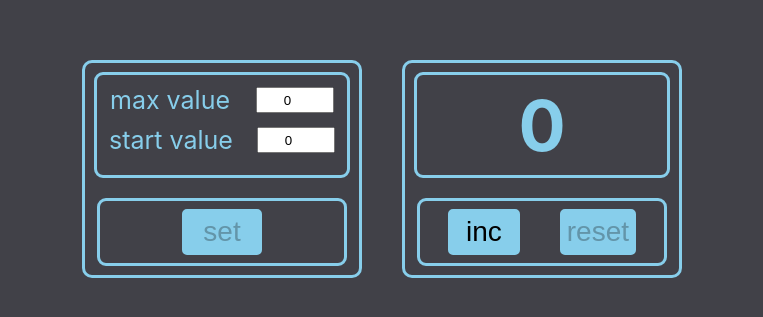
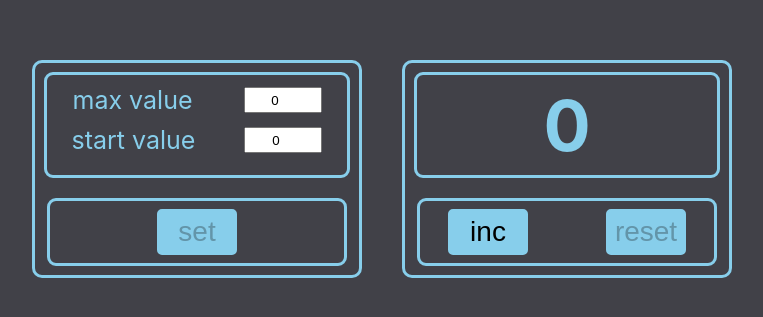
Before and after one commit to webaldar/project-counter, a React (Create React App) app: page / in a window 1280 px wide. Shown: the part 231-548 px from the top of the page, without its empty margins (278-1041 px from the left). Built offline with nearby package versions, Linux system fonts and the light colour scheme.

Commit message:
counter relise 1.3

```diff
--- a/src/App.css
+++ b/src/App.css
@@ -28,7 +28,7 @@
     display: flex;
     flex-direction: column;
     justify-content: center;
-    width: 250px;
+    width: 300px;
     height: 100px;
     background-color: #414148;
     border: 3px solid skyblue;
@@ -45,6 +45,13 @@
     color: skyblue;
 
 }
+.message-style {
+    background-color: #414148;
+    text-align: center;
+    font-size: 20px;
+    font-weight: bold;
+    color: skyblue;
+}
 .message {
     color: skyblue;
     font-size: 25px;
@@ -57,8 +64,18 @@ input {
 .button-wrapper {
     box-sizing: border-box;
     display: flex;
+    justify-content: space-between;
+    width: 300px;
+    background-color: #414148;
+    border: 3px solid skyblue;
+    border-radius: 9px;
+    padding: 8px;
+}
+.set-button-wrapper {
+    box-sizing: border-box;
+    display: flex;
     justify-content: center;
-    width: 250px;
+    width: 300px;
     background-color: #414148;
     border: 3px solid skyblue;
     border-radius: 9px;
--- a/src/App.tsx
+++ b/src/App.tsx
@@ -1,7 +1,6 @@
 import React, {useState} from 'react';
 import './App.css';
 import {Button} from "./components/Button";
-import {Input} from "./components/Input";
 import {FullSet} from "./components/FullSet";
 
 type CounterType = {
@@ -9,10 +8,9 @@ type CounterType = {
     startValue: number
     maxValue: number
 }
+export type changeAndErrorType =  'change' | 'error' | ''
 
 function App() {
-    // let startValue = 0
-    // let maxValue = 1
     let maxCounterStyle: boolean = false
     let resetButtonStyle: boolean = true
 
@@ -22,6 +20,7 @@ function App() {
                     maxValue: 1,
         }
     )
+    const [changeAndError, setChangeAndError] = useState<changeAndErrorType>('')
     const setRange = (sValue: number, mValue: number) => {
         let obj = {
             counter: sValue,
@@ -48,13 +47,18 @@ function App() {
         setCounter({...counter})
     }
 
+
     return (
         <div className="App">
-            <FullSet setRange={setRange}/>
+            <FullSet setRange={setRange} setChangeAndError={setChangeAndError}/>
 
             <div className={'wrapper'}>
                 <div className='counter-wrapper'>
-                    <span className={maxCounterStyle ? 'max-count' : 'counter-style'}>{counter.counter}</span>
+                    { changeAndError == '' && <span className={maxCounterStyle ? 'max-count' : 'counter-style'}>{counter.counter}</span>}
+                    { changeAndError == 'change' && <span className={'message-style'}>Enter values and press 'Set'</span>}
+                    { changeAndError == 'error' && <span className={'message-error-style'}>Incorrect value!!!</span>}
+
+                    {/*<span className={maxCounterStyle ? 'max-count' : 'counter-style'}>{counter.counter}</span>*/}
                 </div>
                 <div className="button-wrapper">
                     <Button title={'inc'} onclick={incrementCount} className={'button'} disabled={maxCounterStyle}/>
--- a/src/components/FullSet.tsx
+++ b/src/components/FullSet.tsx
@@ -1,35 +1,46 @@
 import {useState} from "react";
 import {Input} from "./Input";
 import {Button} from "./Button";
+import {changeAndErrorType} from "../App";
 
 type FullSetProps = {
     setRange: (startValue: number, maxValue: number) => void
+    setChangeAndError: (param: changeAndErrorType) => void
 };
 let buttonDisabled = true
-export const FullSet = ({setRange}: FullSetProps) => {
+export const FullSet = ({setRange, setChangeAndError}: FullSetProps) => {
     const [maxValue, setMaxValue] = useState(0)
     const [startValue, setStartValue] = useState(0)
 
     const onclickHandler = () => {
         setButtonDisabled(true)
+        setChangeAndError('')
         setRange(startValue, maxValue)
     }
     let setButtonDisabled = (status: boolean) => {
         buttonDisabled = status
     }
+    // if(buttonDisabled){
+    //     setChangeAndError('change')
+    // } else {
+    //     setChangeAndError('')
+    // }
+
     return (
         <div className={'wrapper'}>
             <div className='counter-wrapper'>
                 <div className={'flex-wrapper'}>
                     <span className={'message'}>max value</span>
-                    <Input  value={maxValue} type={'number'} setValue={setMaxValue} setButtonDisabled={setButtonDisabled}/>
+                    <Input  value={maxValue} type={'number'} setValue={setMaxValue}
+                            setButtonDisabled={setButtonDisabled} setChangeAndError={setChangeAndError} />
                 </div>
                 <div className={'flex-wrapper'}>
                     <span className={'message'}>start value</span>
-                    <Input value={startValue} type={'number'} setValue={setStartValue} setButtonDisabled={setButtonDisabled}/>
+                    <Input value={startValue} type={'number'} setValue={setStartValue}
+                           setButtonDisabled={setButtonDisabled} setChangeAndError={setChangeAndError}/>
                 </div>
             </div>
-            <div className="button-wrapper">
+            <div className="set-button-wrapper">
                 <Button title={'set'} onclick={onclickHandler} className={'button'} disabled={buttonDisabled}/>
             </div>
         </div>
--- a/src/components/Input.tsx
+++ b/src/components/Input.tsx
@@ -1,4 +1,5 @@
 import {ChangeEvent} from "react";
+import {changeAndErrorType} from "../App";
 
 
 type InputProps = {
@@ -6,11 +7,13 @@ type InputProps = {
     setValue: (value: number) => void
     type: string
     setButtonDisabled: (status: boolean) => void
+    setChangeAndError: (param: changeAndErrorType) => void
 };
 
-export const Input = ({value, setValue, type, setButtonDisabled}: InputProps) => {
+export const Input = ({value, setValue, type, setButtonDisabled, setChangeAndError }: InputProps) => {
     const onChangeInputHandler = (event: ChangeEvent<HTMLInputElement>) => {
         setButtonDisabled(false)
+        setChangeAndError('change')
         const valueForString = event.currentTarget.value
         setValue(JSON.parse(valueForString))
     }
```
